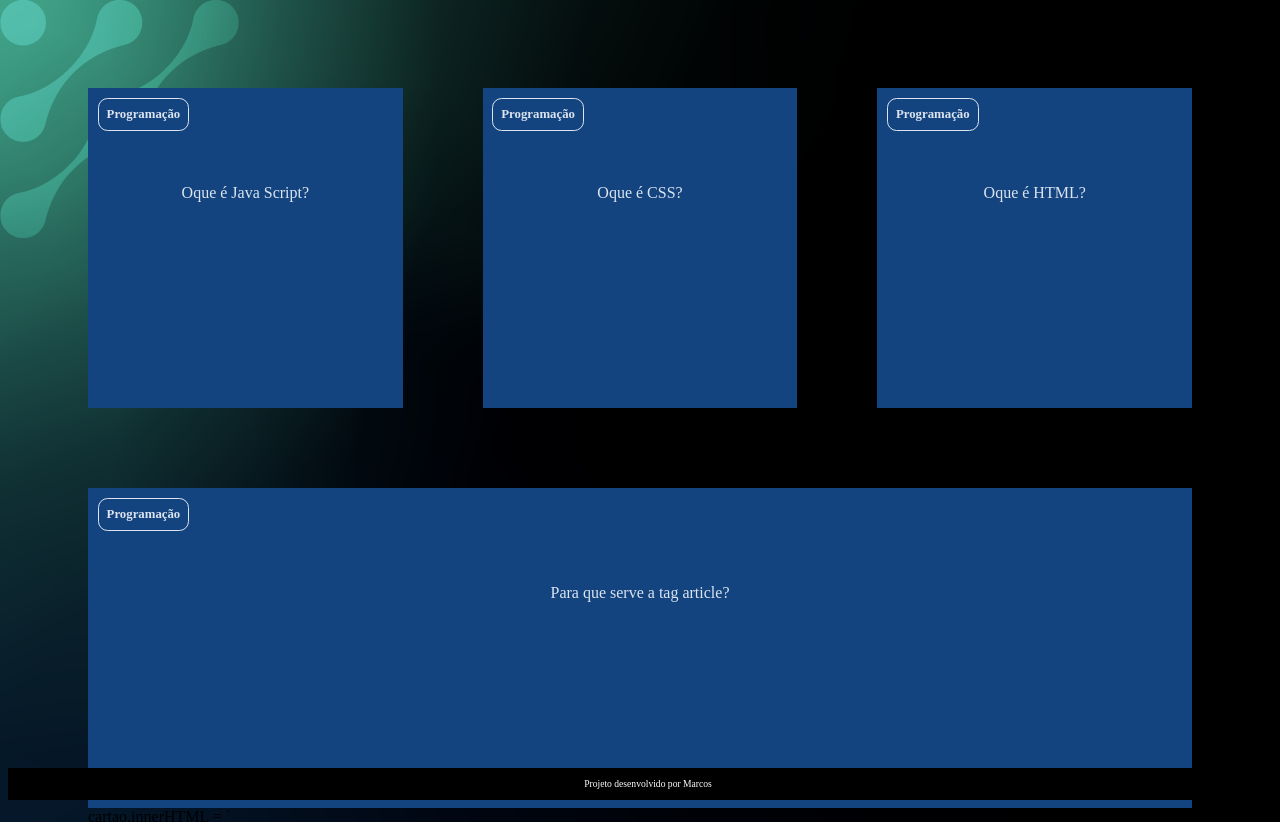
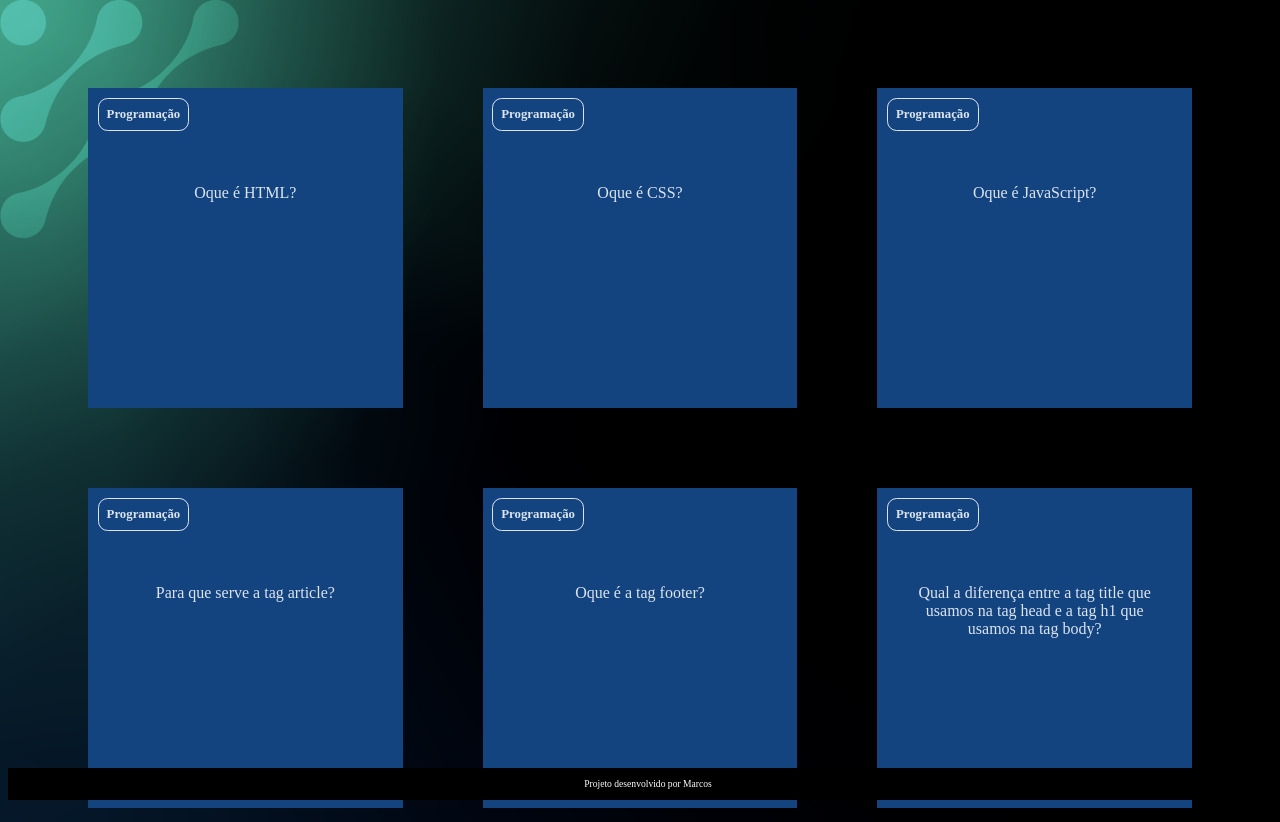
Before and after one commit to MarcosSilvaOliveira/ferramenta-de-estudo---Marcos, a plain HTML site: page index.html in a window 1280 px wide. Shown: the top 822 px of the page. Drawn offline with Linux system fonts and the light colour scheme; a web font is replaced by a local one.

Commit message:
terminamos aula 8

```diff
--- a/app.js
+++ b/app.js
@@ -1,5 +1,18 @@
-function criaCartao(categoria, pergunta, resposta) {
-        let container = document.getElementById('container')
-        let cartao = document.createElement('article')
-        cartao.className = 'cartao'
+function criaCartao (categoria, pergunta, resposta){
+    let container = document.getElementById('container')
+    let cartao = document.createElement('article')
+    cartao.className = 'cartao'
+
+    cartao.innerHTML = `
+        <div class="cartao__conteudo">
+        <h3>${categoria}</h3>
+        <div class="cartao__conteudo__pergunta">
+                <p>${pergunta}</p>
+        </div>
+        <div class="cartao__conteudo__resposta">
+                <p>${resposta}</p>
+        </div>
+        </div>
+`
+    container.appendChild(cartao)
 }
--- a/index.html
+++ b/index.html
@@ -9,82 +9,73 @@
   <link
     href="https://fonts.googleapis.com/css2?family=Bai+Jamjuree:ital,wght@0,200;0,300;0,400;0,500;0,600;0,700;1,200;1,300;1,400;1,500;1,600;1,700&display=swap"
     rel="stylesheet" />
-
   <link rel="stylesheet" href="assets/style.css">
-    <title>Ferramenta Interativa de Estudos-Marcos</title>
+  <title>ferramenta interativa de estudos- Marcos</title>
 </head>
 
 <body>
   <main>
     <section id="container">
 
-            <article class="cartao">
+      <!--article class="cartao">
+        cartao.innerHTML = ''
         <div class="cartao__conteudo">
           <h3>Programação</h3>
           <div class="cartao__conteudo__pergunta">
-                        <p>Oque é Java Script?</p>
+            <p> O que é JavaScript?</p>
           </div>
           <div class="cartao__conteudo__resposta">
-                        <p>O JavaScript(JS) é uma linguagem de programação que nos permite interagir com a página.</p>
+            <p>O JavaScript (JS) é uma linguagem de programação que nos permite interagir com a página.</p>
           </div>
         </div>
-            </article>
+      </article> -->
 
-            <article class="cartao">
+      <!--article class="cartao">
         <div class="cartao__conteudo">
           <h3>Programação</h3>
           <div class="cartao__conteudo__pergunta">
-                        <p>Oque é CSS?</p>
+            <p> O que é CSS?</p>
           </div>
           <div class="cartao__conteudo__resposta">
-                        <p>É uma linguagem de programação utilizada para dar estilo á página.</p>
+            <p>É uma linguagem de programação utilizada para dar estilo a página.</p>
           </div>
         </div>
-            </article>
+      </article> -->
 
-            <article class="cartao">
+      <!--article class="cartao">
+        <div class="cartao__conteudo">
+          <h3> Programação </h3>
+          <div class="cartao__conteudo__pergunta">
+            <p>O que é HTML?</p>
+          </div>
+          <div class="cartao__conteudo__resposta">
+            <p>É uma linguagem de programação que nos permite criar a estrutura do nosso site.</p>
+          </div>
+        </div>
+      </article> -->
+
+      <!--article class="cartao">
         <div class="cartao__conteudo">
           <h3>Programação</h3>
           <div class="cartao__conteudo__pergunta">
-                        <p>Oque é HTML?</p>
+            <p> Para que serve a tag article?</p>
           </div>
           <div class="cartao__conteudo__resposta">
-                        <p>O HTML é uma linguagem de programação que nos permite criar a estrutura do nosso site.</p>
+            <p>Para criar um conteúdo ou elemento independente. No nosso caso estamos usando para criar os cartões de
+              estudo</p>
           </div>
         </div>
-            </article>
-
-            <article class="cartao">
-                <div class="cartao__conteudo">
-                    <h3>Programação</h3>
-                    <div class="cartao__conteudo__pergunta">
-                        <p>Para que serve a tag article?</p>
-                    </div>
-                    <div class="cartao__conteudo__resposta">
-                        <p>Para criar um conteudo ou elemento independente, no nosso caso estamos usando para criar
-                            cartões.</p>
-                    </div>
-                </div>
-                cartao.innerHTML = `
-                <div class="cartao__conteudo">
-                    <h3>Programação</h3>
-                    <div class="cartao__conteudo__pergunta">
-                        <p>O que é JavaScript?</p>
-                    </div>
-                    <div class="cartao__conteudo__resposta">
-                        <p>O JavaScript é uma linguagem de programação</p>
-                    </div>
-                </div>
-                container.appendChild(cartao)
-            </article>
+      </article> -->
 
     </section>
+
   </main>
-
   <footer>
     <p>Projeto desenvolvido por Marcos</p>
   </footer>
 </body>
-<script src="perguntas.js"> </script>
+
+<script src="app.js"></script>
+<script src="perguntas.js"></script>
 
 </html>
```
Lines whose indentation alone changed are shown as unchanged.
